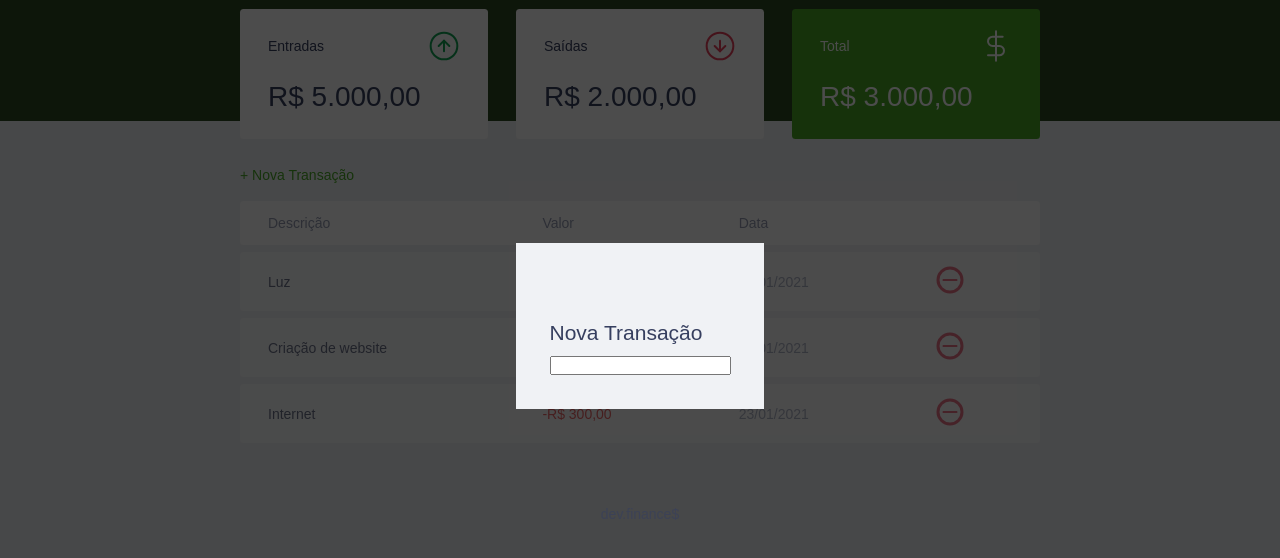
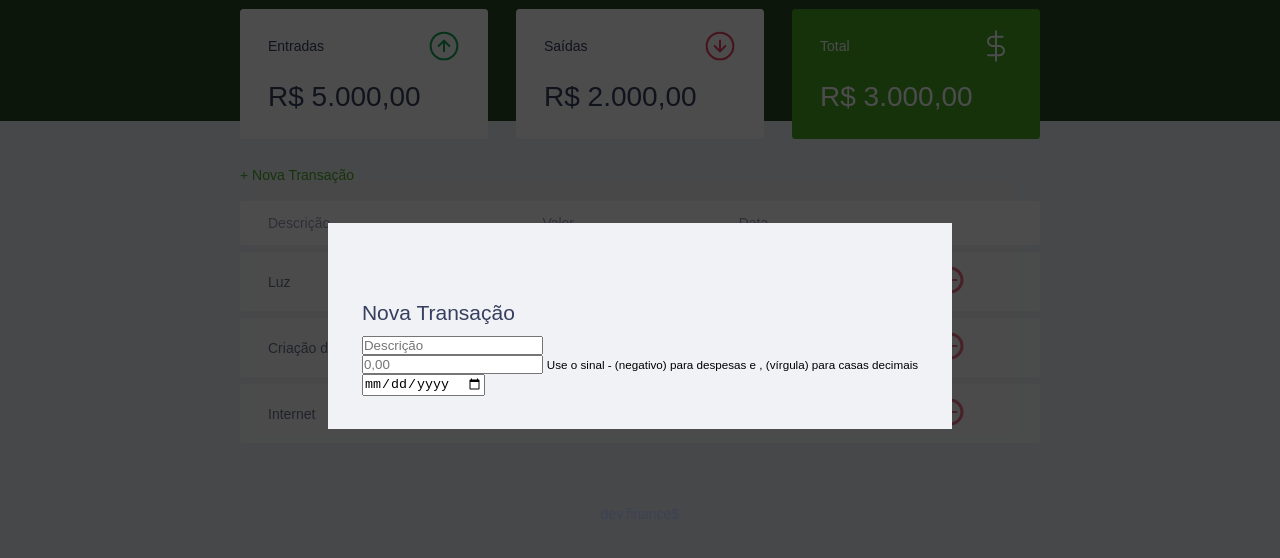
Before and after one commit to julianotavares/maratona-discovery, a plain HTML site: page index.html in a window 1280 px wide. Shown: the part 74-632 px from the top of the page. Drawn offline with Linux system fonts and the light colour scheme.

Commit message:
added form

```diff
--- a/index.html
+++ b/index.html
@@ -92,8 +92,34 @@
         <h2>Nova Transação</h2>
         <form action="">
           <div class="input-group">
-            <label for=""></label>
-            <input type="text" id="description" name="description">
+            <label class="sr-only" for="description">Descrição</label>
+            <input
+                type="text"
+                id="description"
+                name="description"
+                placeholder="Descrição"
+            />
+          </div>
+
+          <div class="input-group">
+            <label class="sr-only" for="amount">Valor</label>
+            <input
+                type="number"
+                step="0.01"
+                id="amount"
+                name="amount"
+                placeholder="0,00"
+            />
+            <small class="help">Use o sinal - (negativo) para despesas e , (vírgula) para casas decimais</small>
+          </div>
+
+          <div class="input-group">
+            <label class="sr-only" for="date">Data</label>
+            <input
+                type="date"
+                id="date"
+                name="date"
+            />
           </div>
         </form>
       </div>
```
